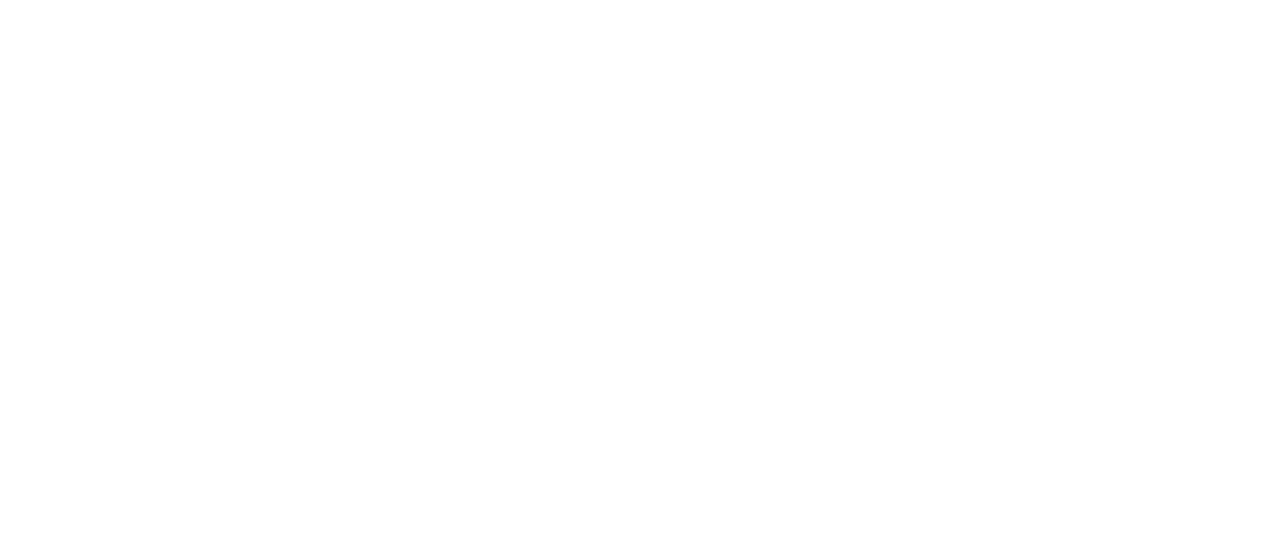
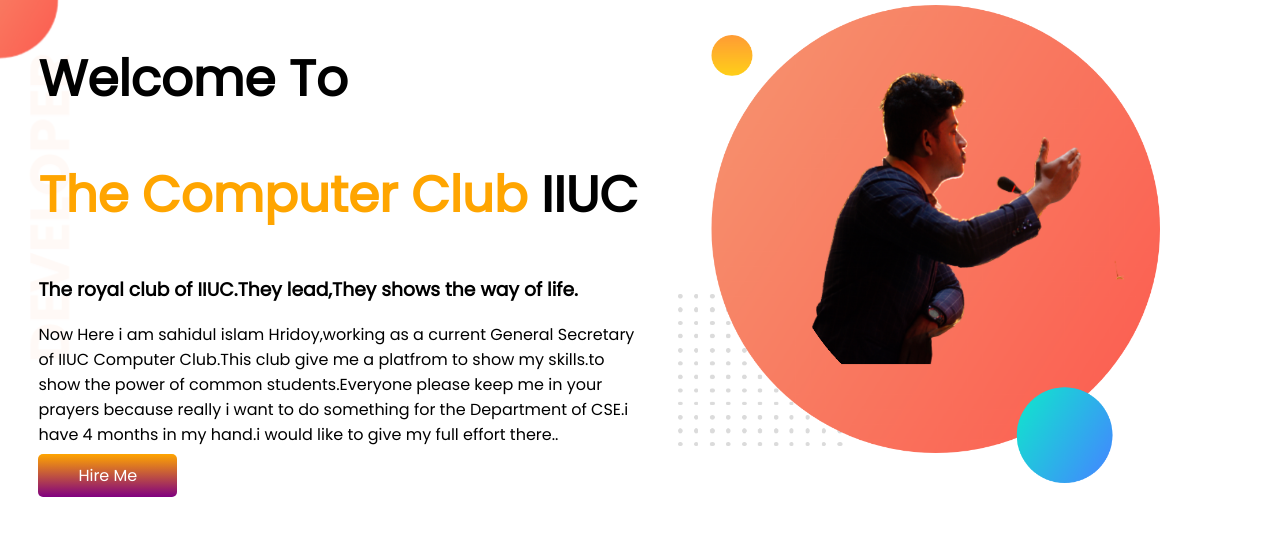
Before and after one commit to RoarHridoy/my-porfolio, a plain HTML site: page index.html in a window 1280 px wide. Drawn offline with Linux system fonts and the light colour scheme.

Commit message:
top banner added

```diff
--- a/index.html
+++ b/index.html
@@ -1,13 +1,40 @@
 <!DOCTYPE html>
 <html lang="en">
+
 <head>
     <meta charset="UTF-8">
     <meta http-equiv="X-UA-Compatible" content="IE=edge">
     <meta name="viewport" content="width=device-width, initial-scale=1.0">
     <title>Hridoy portfolio</title>
+    <link rel="preconnect" href="https://fonts.googleapis.com">
+    <link rel="preconnect" href="https://fonts.gstatic.com" crossorigin>
+    <link href="https://fonts.googleapis.com/css2?family=Poppins&display=swap" rel="stylesheet">
     <link rel="stylesheet" href="style.css">
 </head>
+
 <body>
+    <section class="banner">
+        <div class="half-width">
+            <h1>Welcome To</h1>
+            <h1><span class="orange-colour">The Computer Club</span> IIUC</h1>
+            <h3>The royal club of IIUC.They lead,They shows the way of life.</h3>
+            <p> Now Here i am sahidul islam Hridoy,working as a current General Secretary of IIUC Computer Club.This
+                club
+                give me a platfrom to show my skills.to show the power of common students.Everyone please keep me in
+                your
+                prayers because really i want to do something for the Department of CSE.i have 4 months in my hand.i
+                would
+                like to give my full effort there..</p>
+            <a class="link-button" target="_blank"
+                href="https://www.linkedin.com/public-profile/settings?trk=d_flagship3_profile_self_view_public_profile">Hire
+                Me</a>
+        </div>
+        <div class="half-width">
+            <img src="images/my-bg.png" alt="farewell programme">
+
+        </div>
+    </section>
 
 </body>
+
 </html>
--- a/style.css
+++ b/style.css
@@ -0,0 +1,45 @@
+body {
+
+    font-family: 'Poppins', sans-serif;
+    margin: 0;
+}
+
+h1 {
+
+    font-size: 50px;
+}
+
+.orange-colour {
+    color: orange;
+
+}
+
+section {
+
+    display: flex;
+}
+
+.half-width {
+
+    width: 50%;
+    padding-left: 3%;
+}
+
+.half-width img {
+    margin-top: 5px;
+    width: 80%;
+}
+
+.link-button {
+    text-decoration: none;
+    padding: 10px 40px;
+    background-image: linear-gradient(orange, purple);
+    color: white;
+    border-radius: 5px;
+}
+
+.banner {
+    background-image: url(images/top-banner.png);
+    background-repeat: no-repeat;
+
+}
```
Also changed, not shown: images/dream-bg.png (added), images/exp-bg.png (added), images/jhankar.png (added), images/jhankar2.png (added), images/my-bg.png (added), images/my-bg2.png (added), images/top-banner.png (added), 7 other files.
